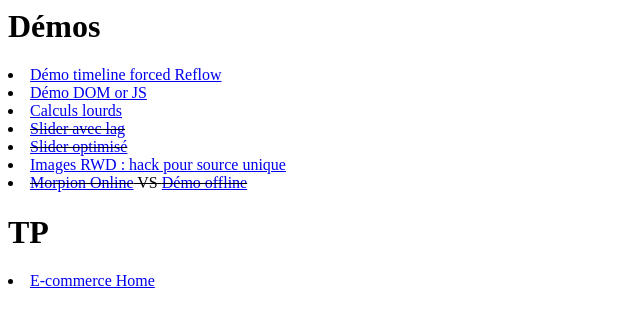
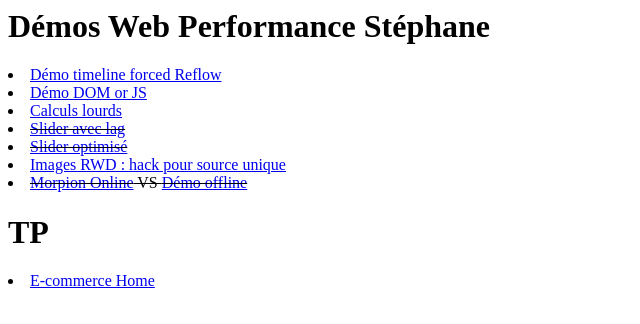
Before and after one commit to StephanePhouy/TP-Web-Performance, a website: page index.html in a window 1280 px wide. Shown: the whole page, without its empty margins (0-640 px from the left). Drawn offline with Linux system fonts and the light colour scheme.

Commit message:
Update index.html

```diff
--- a/index.html
+++ b/index.html
@@ -1,4 +1,4 @@
-<h1>Démos</h1>
+<h1>Démos Web Performance Stéphane</h1>
 <li>
 	<a href="demos/11_forced_reflow_et_dev_tools.html"
 		>Démo timeline forced Reflow</a
```
